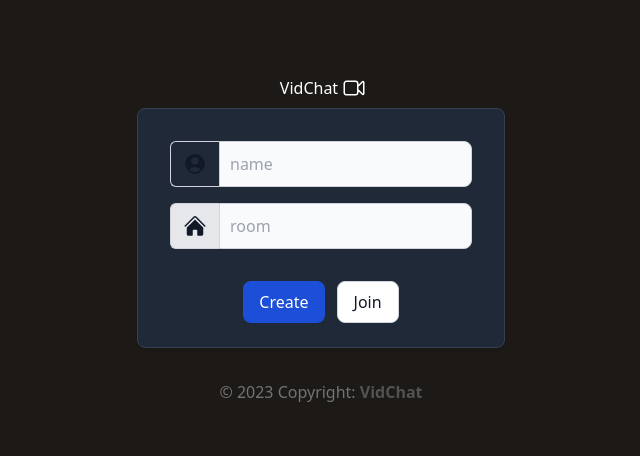
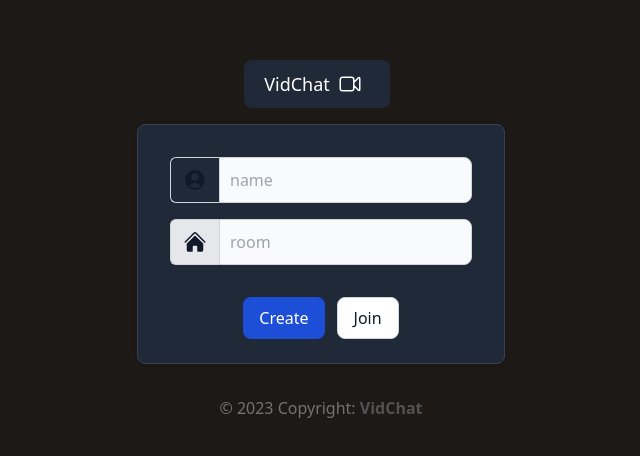
Before and after one commit to rohitbrk/vidchat, a React (Vite) app: page / in a window 1280 px wide. Shown: the part 148-604 px from the top of the page, without its empty margins (319-959 px from the left). Built offline with nearby package versions, Linux system fonts and the light colour scheme.

Commit message:
edit nav

```diff
--- a/src/components/Main.tsx
+++ b/src/components/Main.tsx
@@ -1,3 +1,4 @@
+// @ts-nocheck
 import { useEffect, useRef, useState } from "react";
 import Peer from "peerjs";
 import ChatWindow from "./ChatWindow";
@@ -113,6 +114,7 @@ const Main = () => {
     remoteVideoRef.current = null;
     setScreenShareStatus(false);
     setShowChatWindow(false);
+    window.location.reload(true);
   };
 
   return (
--- a/src/components/Nav.tsx
+++ b/src/components/Nav.tsx
@@ -2,14 +2,16 @@ const Nav = () => {
   return (
     <>
       <div className="text-white w-full max-w-screen-lg flex justify-center gap-1">
-        <span className="ml-1">VidChat</span>
+        <div className="flex justify-center text-white bg-gray-800 hover:bg-gray-900 focus:outline-none focus:ring-4 focus:ring-gray-300 font-medium rounded-lg text-sm px-5 py-2.5 mr-2 mb-2 dark:bg-gray-800 dark:hover:bg-gray-700 dark:focus:ring-gray-700 dark:border-gray-700">
+          <div className="mr-2 text-lg">VidChat</div>
+          <div className="flex justify-center items-center">
             <svg
               xmlns="http://www.w3.org/2000/svg"
               fill="none"
               viewBox="0 0 24 24"
               strokeWidth="1.5"
               stroke="currentColor"
-          className="w-6 h-6"
+              className="w-6 h-6 mr-2"
             >
               <path
                 strokeLinecap="round"
@@ -17,6 +19,8 @@ const Nav = () => {
               />
             </svg>
           </div>
+        </div>
+      </div>
     </>
   );
 };
```
Lines whose indentation alone changed are shown as unchanged.
